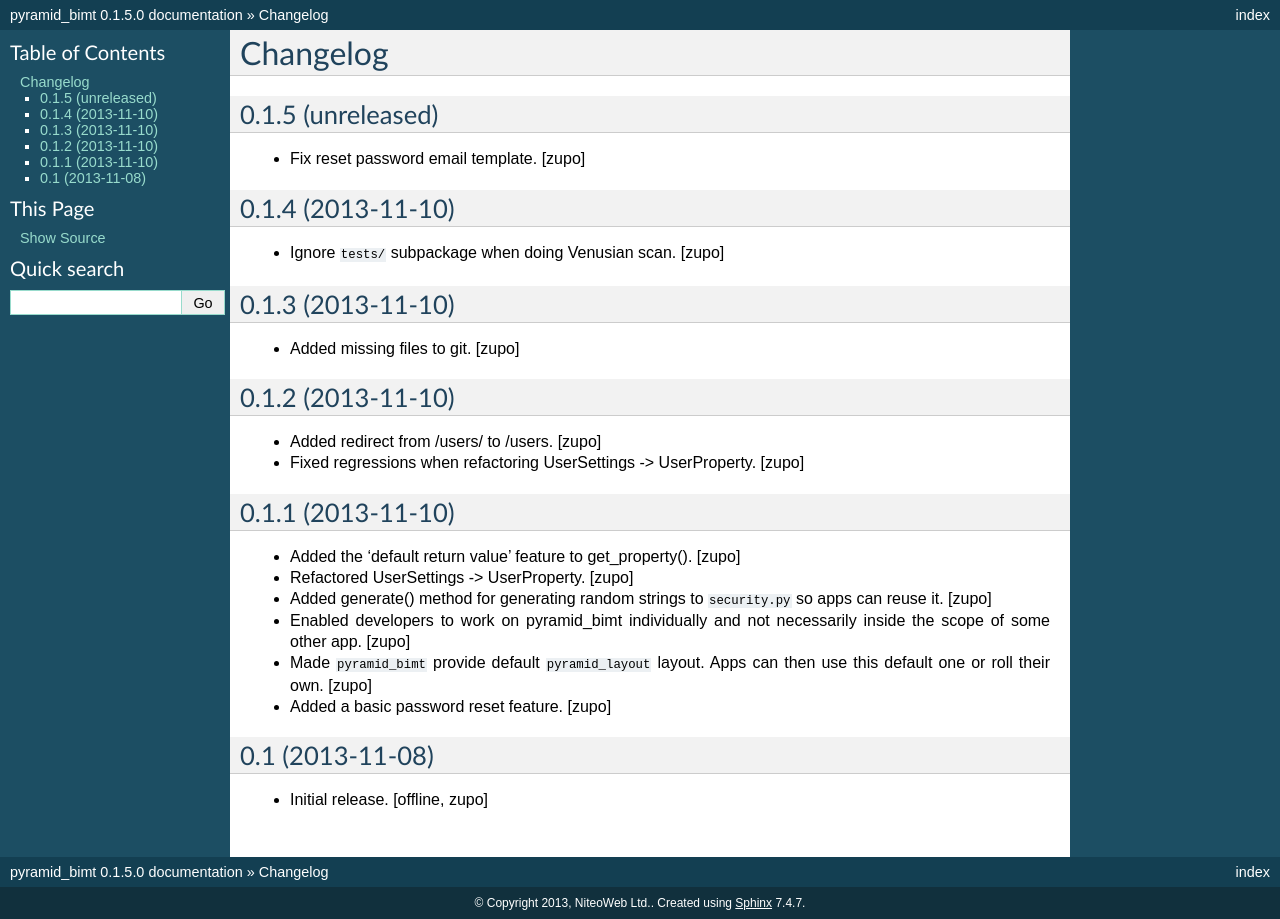
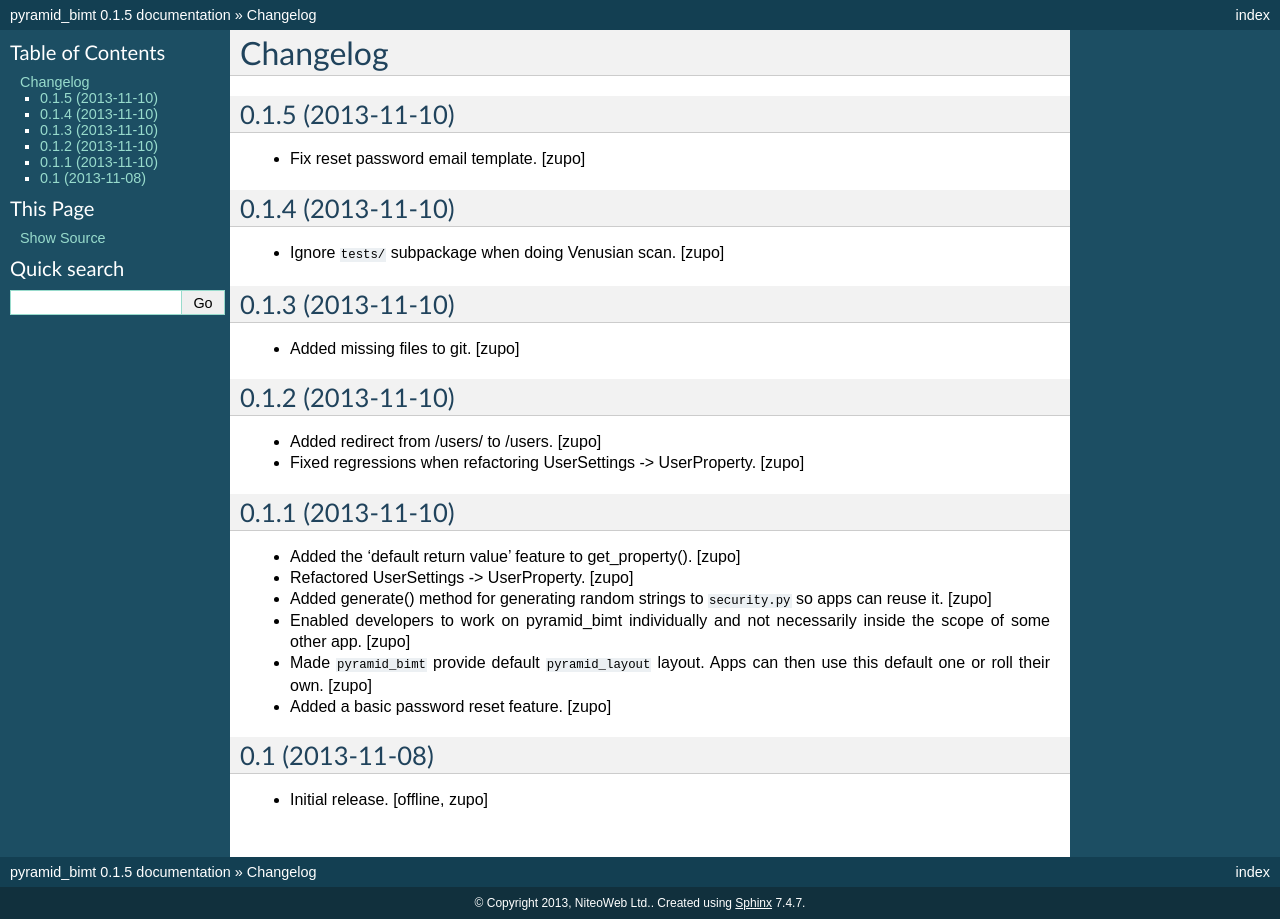
Before and after one commit to persho/pyramid_bimt, a Sphinx documentation site: the page built from docs/CHANGELOG.rst, in a window 1280 px wide. Built offline with Sphinx 7.4.7, drawn with Linux system fonts in a browser that asks for light colours.

Commit message:
Preparing release 0.1.5

```diff
--- a/docs/CHANGELOG.rst
+++ b/docs/CHANGELOG.rst
@@ -4,7 +4,7 @@
 =========
 
 
-0.1.5 (unreleased)
+0.1.5 (2013-11-10)
 ------------------
 
 - Fix reset password email template.
--- a/setup.py
+++ b/setup.py
@@ -18,7 +18,7 @@
 
 setup(
     name='pyramid_bimt',
-    version='0.1.5.dev0',
+    version='0.1.5',
     description='Base package for BIMT apps.',
     long_description=long_description,
     classifiers=[
```
